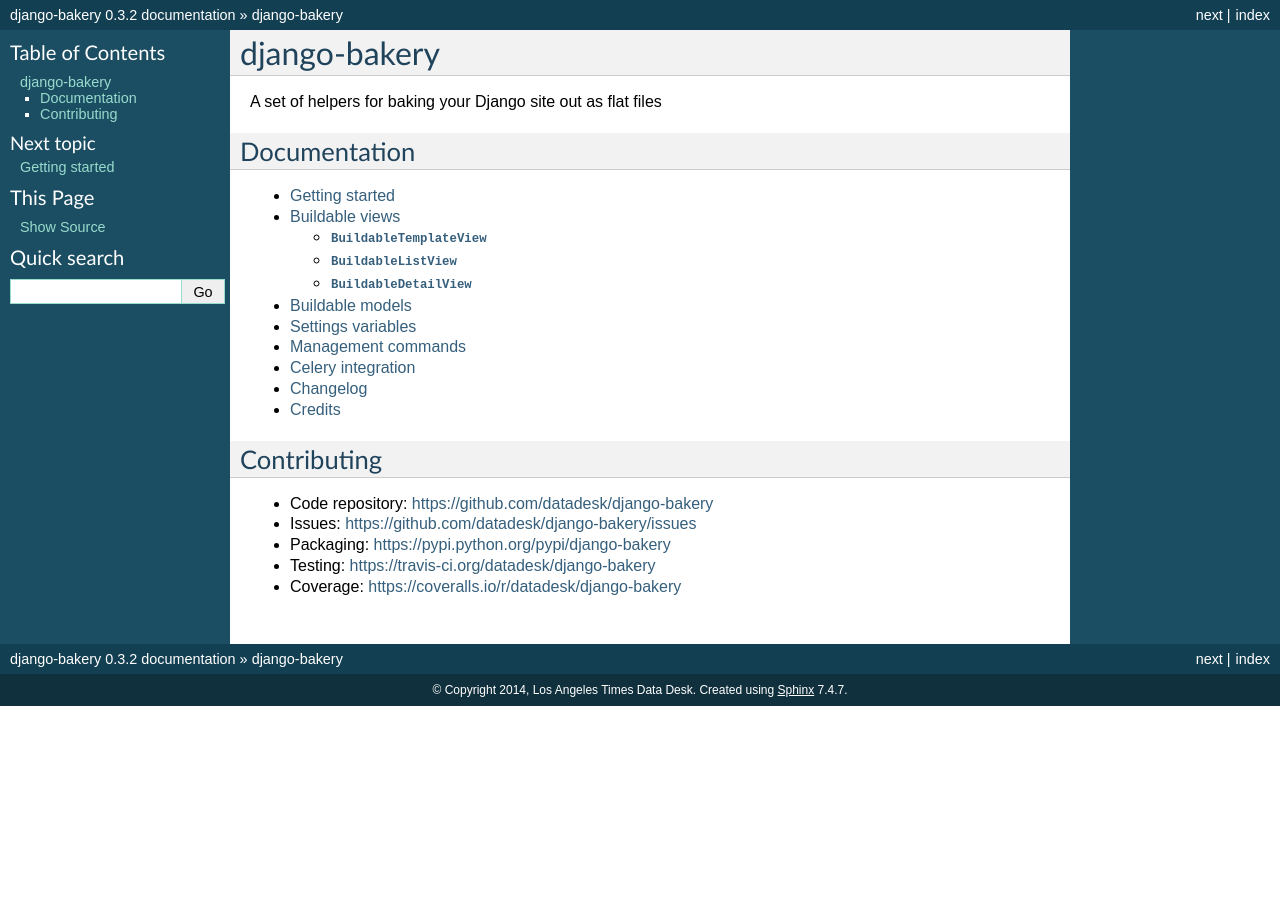
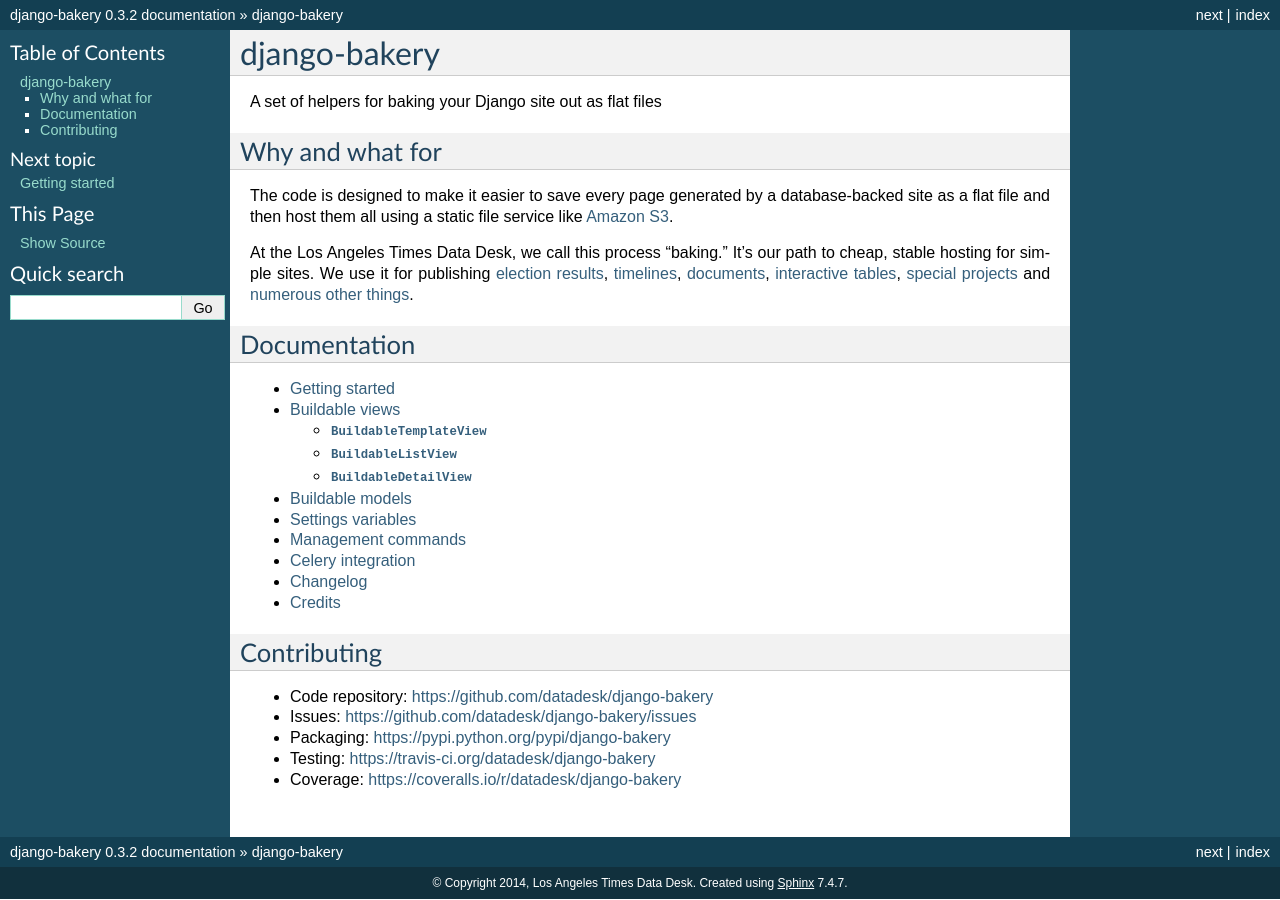
Before and after one commit to Sibizwan5/django-bakery, a Sphinx documentation site: the page built from docs/index.rst, in a window 1280 px wide. Built offline with Sphinx 7.4.7, drawn with Linux system fonts in a browser that asks for light colours.

Commit message:
A squib at the top

```diff
--- a/docs/index.rst
+++ b/docs/index.rst
@@ -2,6 +2,13 @@
 =============
 
 A set of helpers for baking your Django site out as flat files
+
+Why and what for
+----------------
+
+The code is designed to make it easier to save every page gen­er­ated by a data­base-backed site as a flat file and then host them all us­ing a stat­ic file ser­vice like `Amazon S3 <http://en.wikipedia.org/wiki/Amazon_S3>`_.
+
+At the Los Angeles Times Data Desk, we call this pro­cess “bak­ing.” It’s our path to cheap­, stable host­ing for simple sites. We use it for pub­lish­ing `elec­tion res­ults <http://graphics.latimes.com/2012-election-gop-results-map-iowa/>`_, `timelines <http://timelines.latimes.com/complete-guide-lafd-hiring-controversy/>`_, `doc­u­ments <http://documents.latimes.com/barack-obama-long-form-birth-certificate/>`_, `in­ter­act­ive tables <http://spreadsheets.latimes.com/city-appointees-tied-garcetti/>`_, `spe­cial pro­jects <http://graphics.latimes.com/flight-from-rage/>`_ and `numerous <http://graphics.latimes.com/towergraphic-washington-landslide-victims/>`_ `other <http://graphics.latimes.com/how-fast-is-lafd/>`_ `things <http://graphics.latimes.com/picksheet-critics-picks-april-4-10-2014/>`_.
 
 Documentation
 -------------
```
Also changed, not shown: 5 other files.
